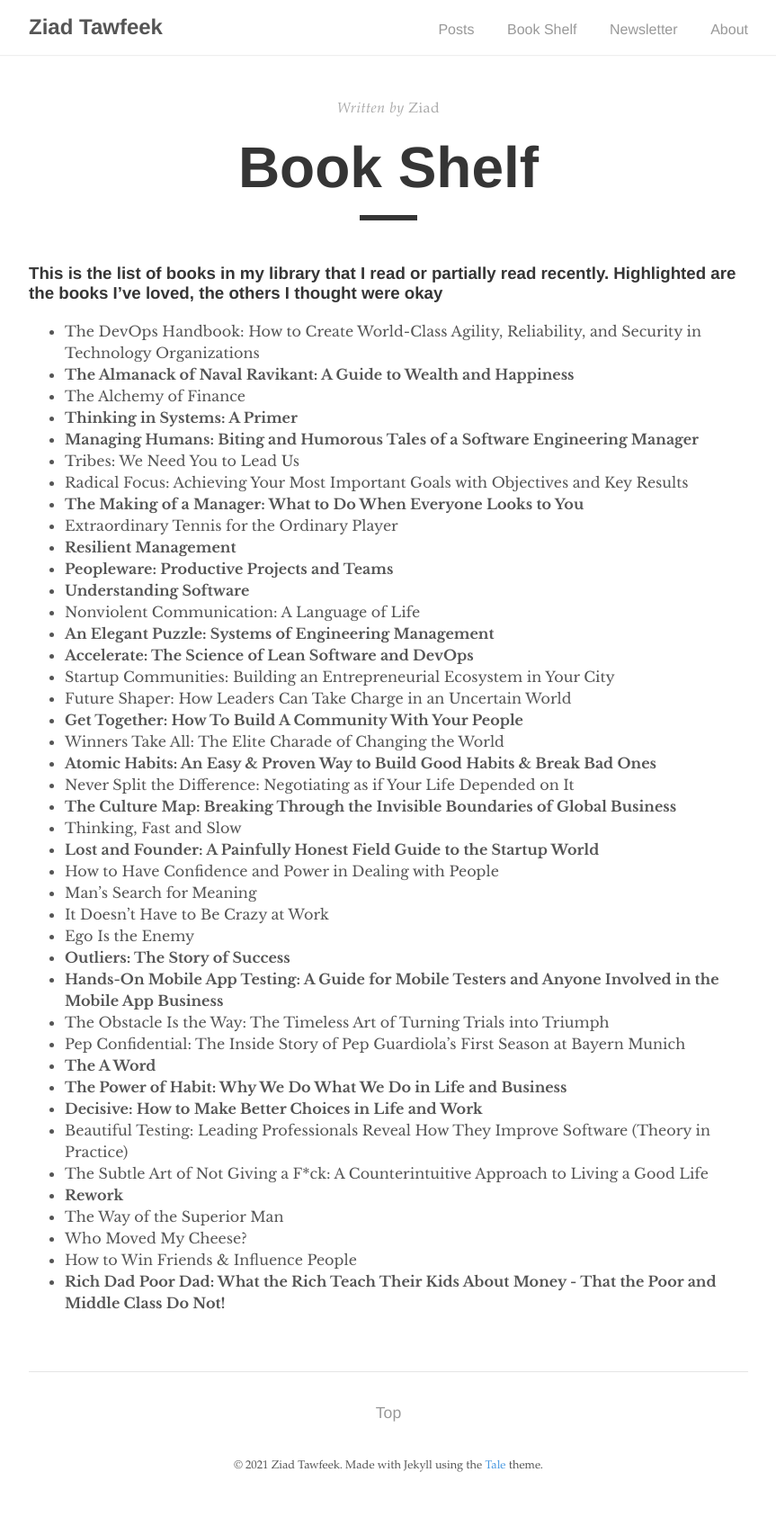
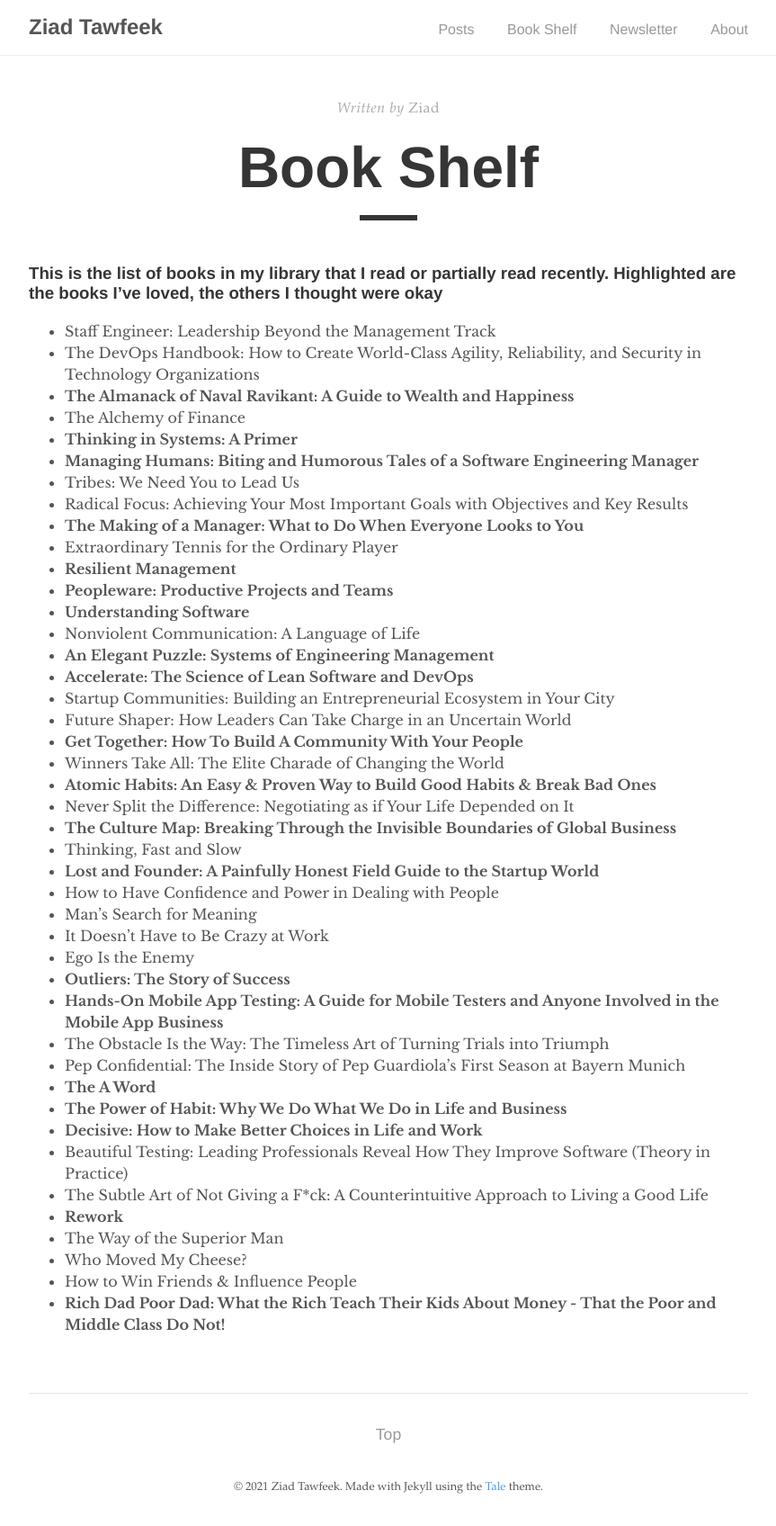
Before and after one commit to ziadtawfeek/web, a Jekyll site: the page built from _pages/book-shelf.md, in a window 1280 px wide. Shown: the whole page at 90% size, without its empty margins (208-1071 px from the left). Built offline with Jekyll 4.4.1, drawn with Linux system fonts in a browser that asks for light colours; before the commit the page ends 1672 px from its top, so only the background shows below that.

Commit message:
Update book-shelf.md

```diff
--- a/_pages/book-shelf.md
+++ b/_pages/book-shelf.md
@@ -7,6 +7,7 @@ permalink: /book-shelf/
 
 ### This is the list of books in my library that I read or partially read recently. Highlighted are the books I’ve loved, the others I thought were okay
 
+- Staff Engineer: Leadership Beyond the Management Track
 - The DevOps Handbook: How to Create World-Class Agility, Reliability, and Security in Technology Organizations
 - **The Almanack of Naval Ravikant: A Guide to Wealth and Happiness**
 - The Alchemy of Finance
```
